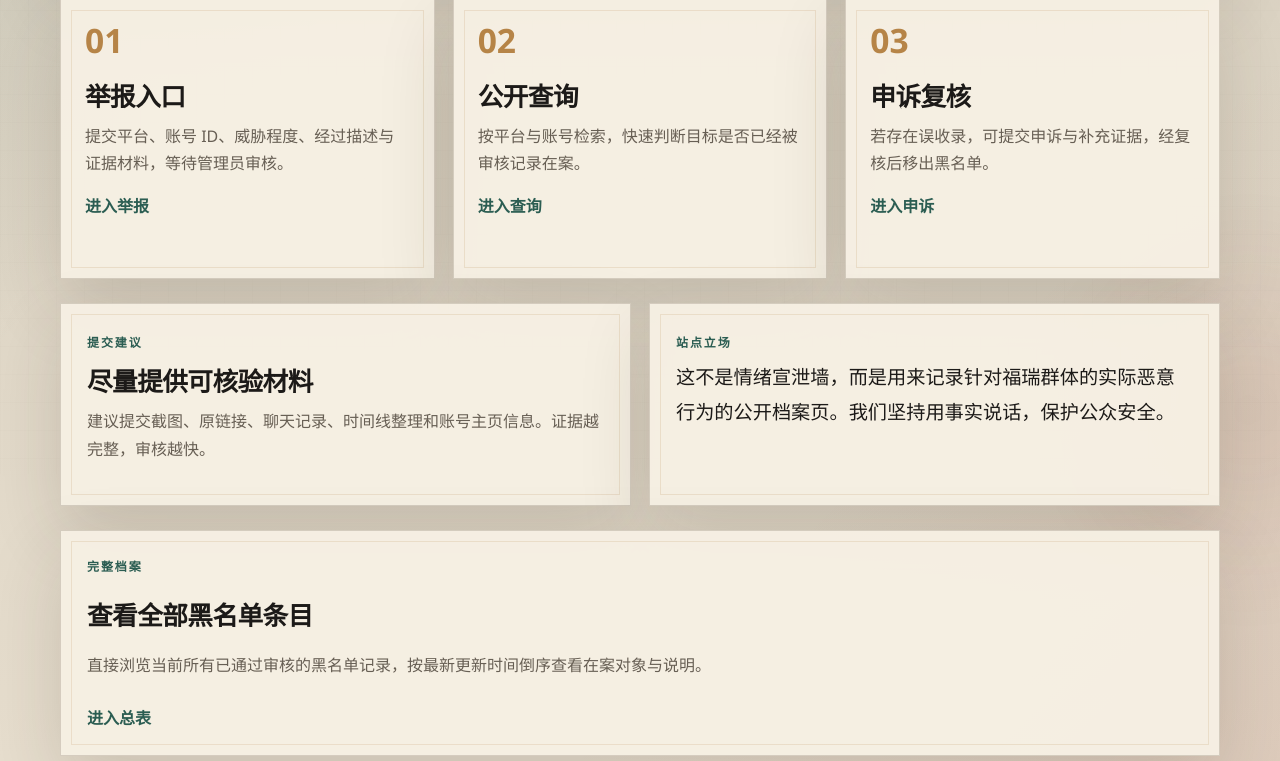
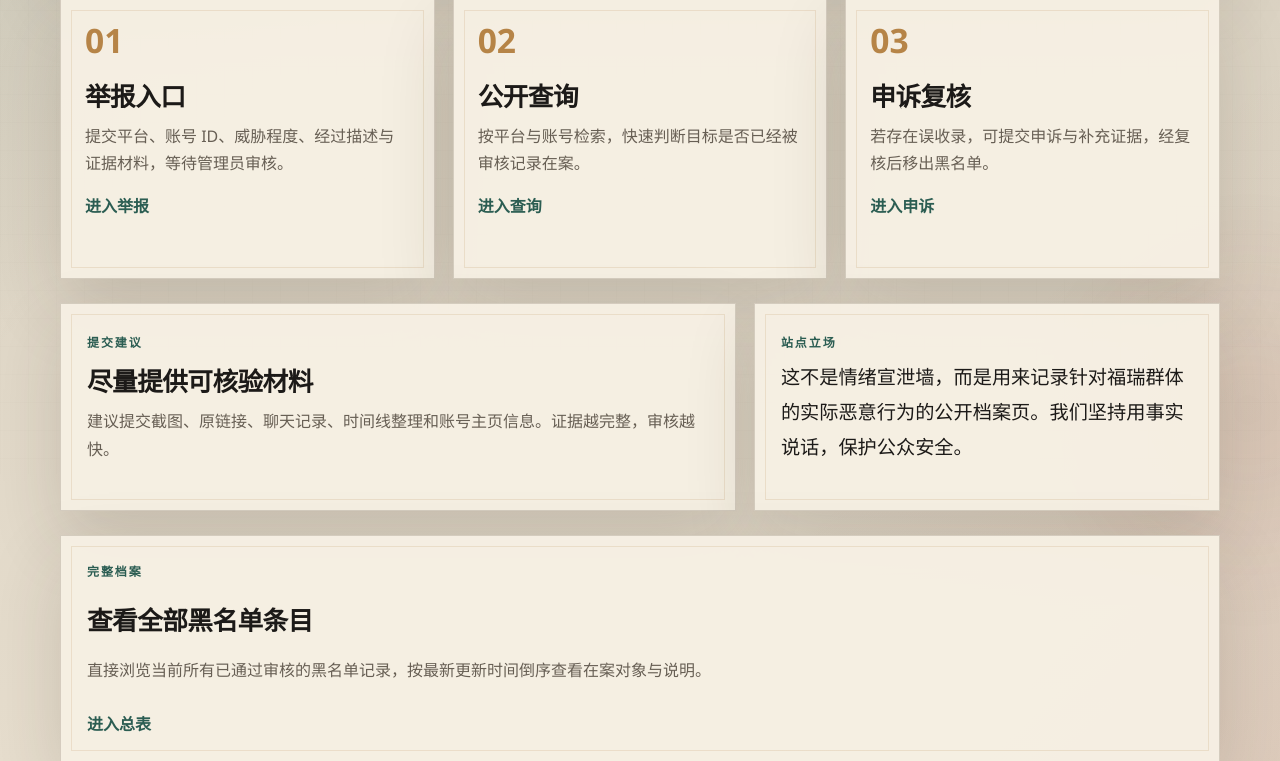
Before and after one commit to xingji-studio/FurryBlackListSystem, a Python web app: template blacklist_site/templates/public/index.html in a window 1280 px wide. Shown: the part 326-1087 px from the top of the page. Run offline with Jinja, Linux system fonts and the light colour scheme; the template is opened without the code that fills it, so the values that code supplies are empty; some web fonts are replaced.

```diff
--- a/blacklist_site/static/styles.css
+++ b/blacklist_site/static/styles.css
@@ -396,7 +396,7 @@ p {
 }
 
 .home-bottom-grid {
-  grid-template-columns: repeat(2, minmax(0, 1fr));
+  grid-template-columns: 1.45fr 1fr;
 }
 
 .note-panel,
```
